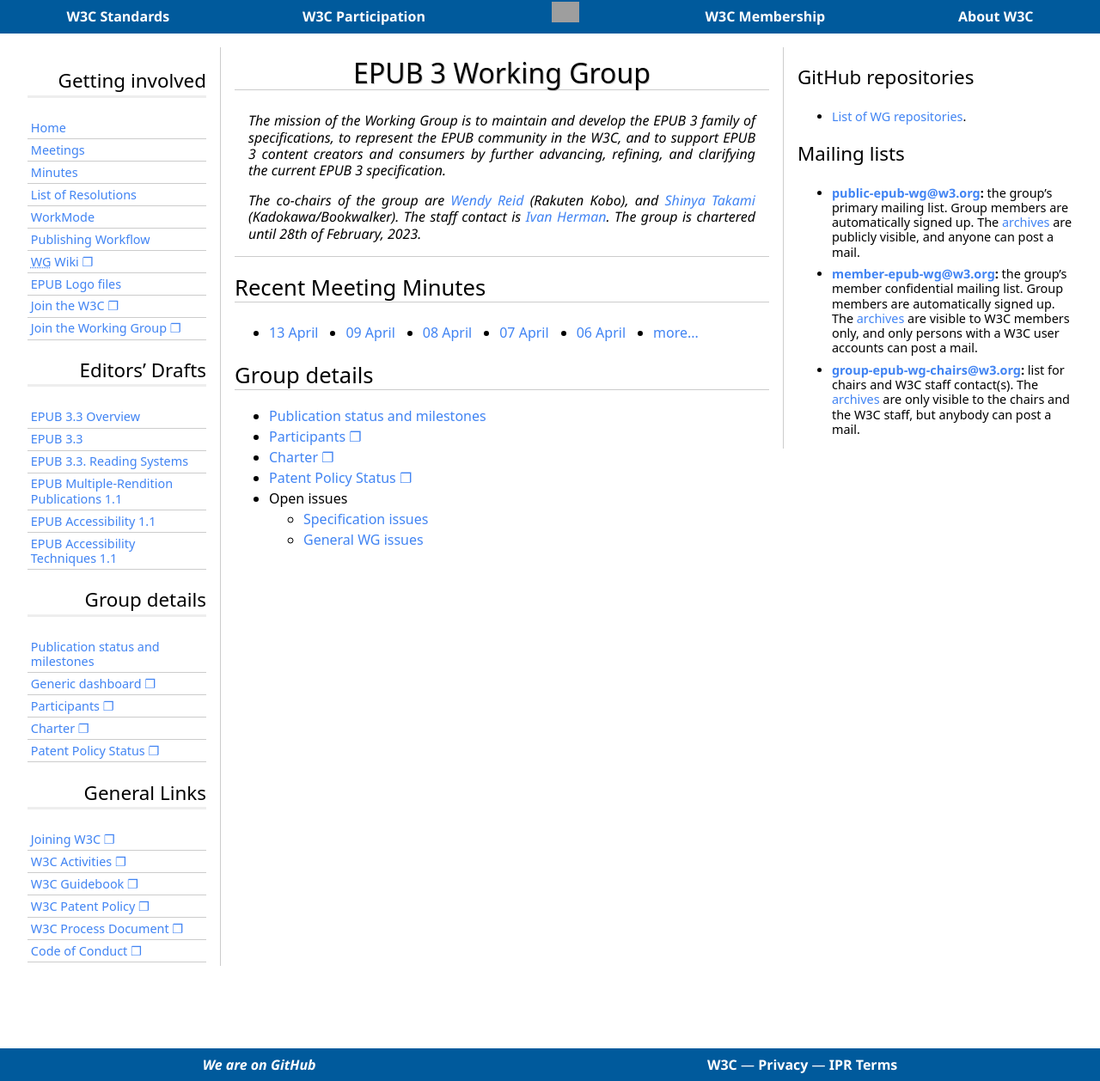
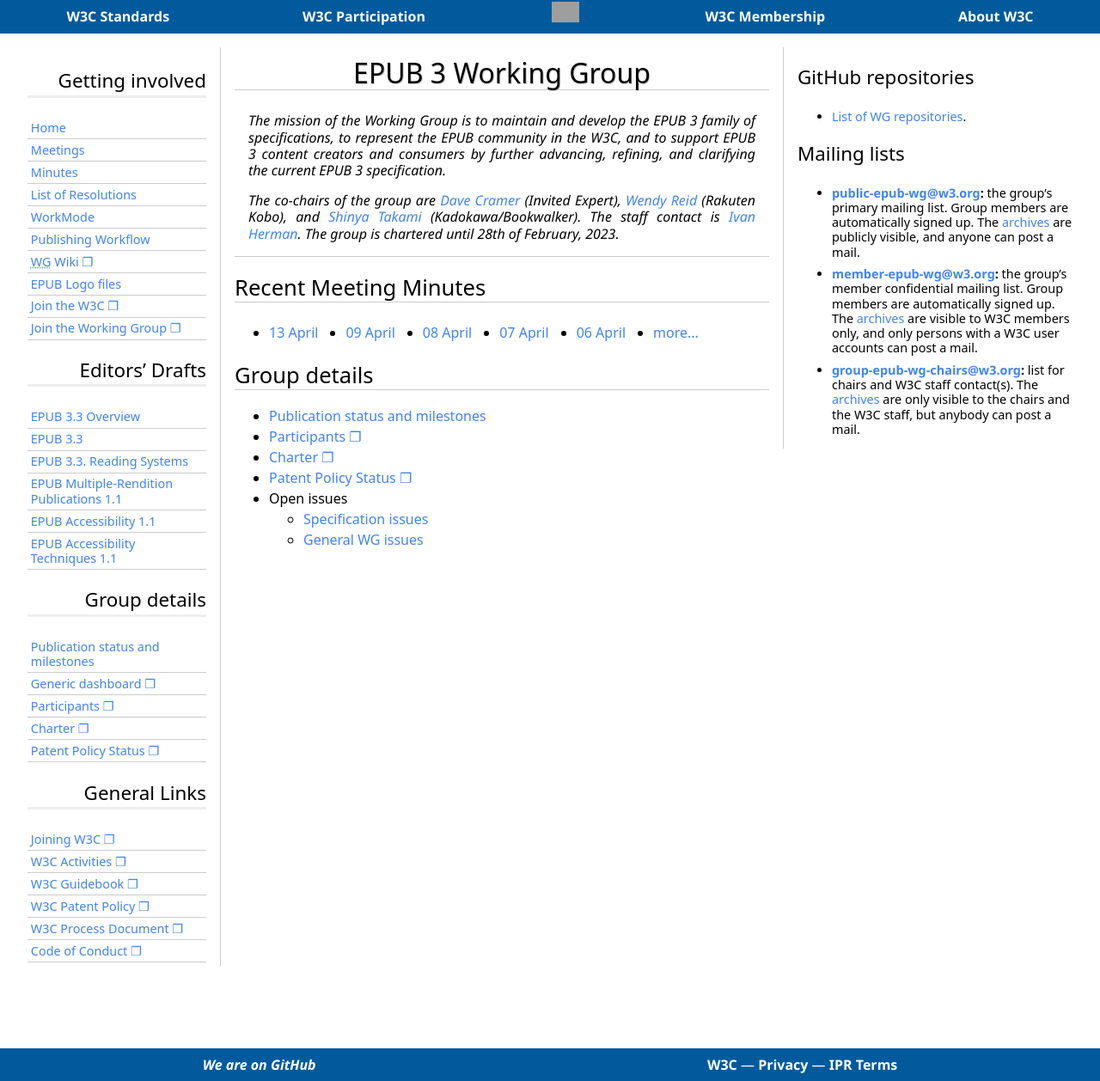
Before and after one commit to w3c/epub-wg, a Jekyll site: the page built from index.md, in a window 1280 px wide. Shown: the whole page at 86% size. Built offline with Jekyll 4.4.1, drawn with Linux system fonts in a browser that asks for light colours; some web fonts are replaced; grey boxes are pictures that could not be loaded.

Commit message:
Added Dave as a co-chair

```diff
--- a/_layouts/home.html
+++ b/_layouts/home.html
@@ -50,7 +50,7 @@
                 <p>{{ site.mission }}</p>
 
                 <p>The co-chairs of the group are
-                    <!-- <a href="mailto:dauwhe@hey.com">Dave Cramer</a> (Hachette Livre),  -->
+                    <a href="mailto:dauwhe@gmail.com">Dave Cramer</a> (Invited Expert),
                     <a href="mailto:wendy.reid@rakuten.com">Wendy Reid</a> (Rakuten Kobo), and
                     <a href="mailto:takami-s@kadokawa.jp">Shinya Takami</a> (Kadokawa/Bookwalker).
                     The staff contact is <a href="mailto:ivan@w3.org">Ivan Herman</a>.
```
